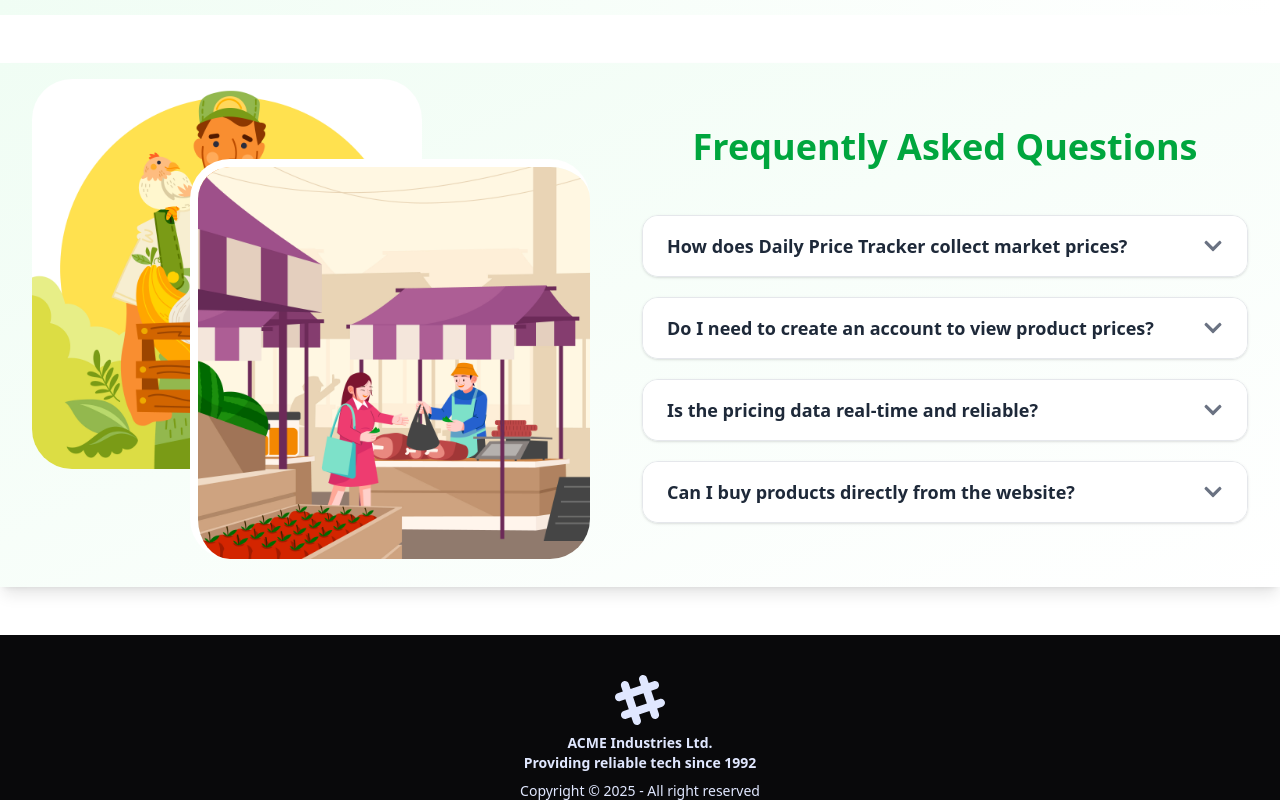
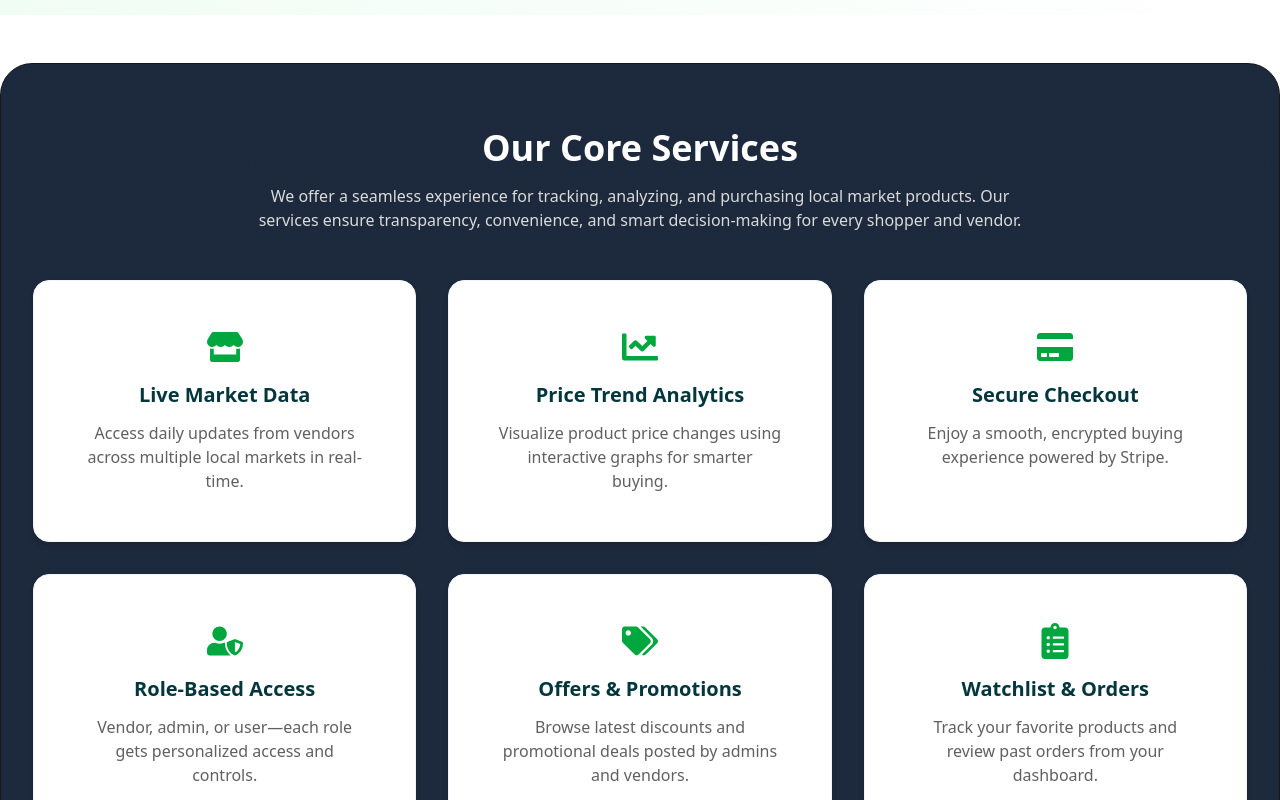
Before and after one commit to apupaul1/daily-mart, a React (Vite) app: page / in a window 1280 px wide. Shown: the part 600-1400 px from the top of the page. Built offline with nearby package versions, Linux system fonts and the light colour scheme.

Commit message:
Added Our services section to the project

```diff
--- a/src/pages/HomePage/FAQSection/FAQSection.jsx
+++ b/src/pages/HomePage/FAQSection/FAQSection.jsx
@@ -48,10 +48,11 @@ const FAQSection = () => {
                     <h2 className="text-3xl sm:text-4xl font-extrabold text-center text-green-600 mb-10 sm:mb-12">
                         <span role="img" aria-label="question mark"></span> Frequently Asked Questions
                     </h2>
+
                     {faqs.map((faq, index) => (
                         <div
                             key={index}
-                            className={`border border-gray-200 rounded-2xl overflow-hidden transition-all duration-300 ease-in-out
+                            className={`border- border-gray-200 rounded-2xl overflow-hidden transition-all duration-300 ease-in-out
             ${activeIndex === index ? 'shadow-md ring-2 ring-green-400 bg-white' : 'shadow-sm hover:shadow-md'}
             `}
                         >
--- a/src/pages/HomePage/HomePage/HomePage.jsx
+++ b/src/pages/HomePage/HomePage/HomePage.jsx
@@ -1,11 +1,13 @@
 import React from 'react';
 import Banner from '../Banner/Banner';
 import FAQSection from '../FAQSection/FAQSection';
+import OurServices from '../OurServices/OurServices';
 
 const HomePage = () => {
     return (
         <div className='min-h-screen'>
             <Banner></Banner>
+            <OurServices></OurServices>
             <FAQSection></FAQSection>
         </div>
     );
--- /dev/null
+++ b/src/pages/HomePage/OurServices/OurServices.jsx
@@ -0,0 +1,81 @@
+import React from 'react';
+import { motion } from 'framer-motion';
+import {
+    FaStore,
+    FaChartLine,
+    FaCreditCard,
+    FaUserShield,
+    FaTags,
+    FaClipboardList,
+} from 'react-icons/fa';
+
+const services = [
+    {
+        icon: <FaStore className="text-green-600 text-4xl" />,
+        title: 'Live Market Data',
+        description:
+            'Access daily updates from vendors across multiple local markets in real-time.',
+    },
+    {
+        icon: <FaChartLine className="text-green-600 text-4xl" />,
+        title: 'Price Trend Analytics',
+        description:
+            'Visualize product price changes using interactive graphs for smarter buying.',
+    },
+    {
+        icon: <FaCreditCard className="text-green-600 text-4xl" />,
+        title: 'Secure Checkout',
+        description:
+            'Enjoy a smooth, encrypted buying experience powered by Stripe.',
+    },
+    {
+        icon: <FaUserShield className="text-green-600 text-4xl" />,
+        title: 'Role-Based Access',
+        description:
+            'Vendor, admin, or user—each role gets personalized access and controls.',
+    },
+    {
+        icon: <FaTags className="text-green-600 text-4xl" />,
+        title: 'Offers & Promotions',
+        description:
+            'Browse latest discounts and promotional deals posted by admins and vendors.',
+    },
+    {
+        icon: <FaClipboardList className="text-green-600 text-4xl" />,
+        title: 'Watchlist & Orders',
+        description:
+            'Track your favorite products and review past orders from your dashboard.',
+    },
+];
+
+const OurServices = () => {
+    return (
+        <section className="bg-gradient-to-t from-slate-800 to-slate-800 py-16 px-4 sm:px-6 lg:px-8 w-full max-w-7xl mx-auto my-12 rounded-4xl border">
+            <h2 className="text-3xl sm:text-4xl font-extrabold text-center text-white mb-4">
+                 Our Core Services
+            </h2>
+            <p className="text-center text-[#DADADA] max-w-3xl mx-auto mb-12 text-sm sm:text-base">
+                We offer a seamless experience for tracking, analyzing, and purchasing local market products. Our services ensure transparency, convenience, and smart decision-making for every shopper and vendor.
+            </p>
+
+            <div className="grid grid-cols-1 sm:grid-cols-2 lg:grid-cols-3 gap-8">
+                {services.map((service, index) => (
+                    <motion.div
+                        key={index}
+                        className="bg-white rounded-2xl shadow-md p-12 hover:shadow-lg transition-all duration-300 border hover:bg-gradient-to-t from-green-200 to-green-300 border-gray-100 text-center"
+                        initial={{ opacity: 0, y: 40 }}
+                        whileInView={{ opacity: 1, y: 0 }}
+                        viewport={{ once: true }}
+                        transition={{ duration: 0.4, delay: index * 0.1 }}
+                    >
+                        <div className="flex items-center justify-center mb-4">{service.icon}</div>
+                        <h3 className="text-xl font-bold text-[#03373D]">{service.title}</h3>
+                        <p className="text-[#606060] mt-3 text-sm sm:text-base">{service.description}</p>
+                    </motion.div>
+                ))}
+            </div>
+        </section>
+    );
+};
+
+export default OurServices;
```
